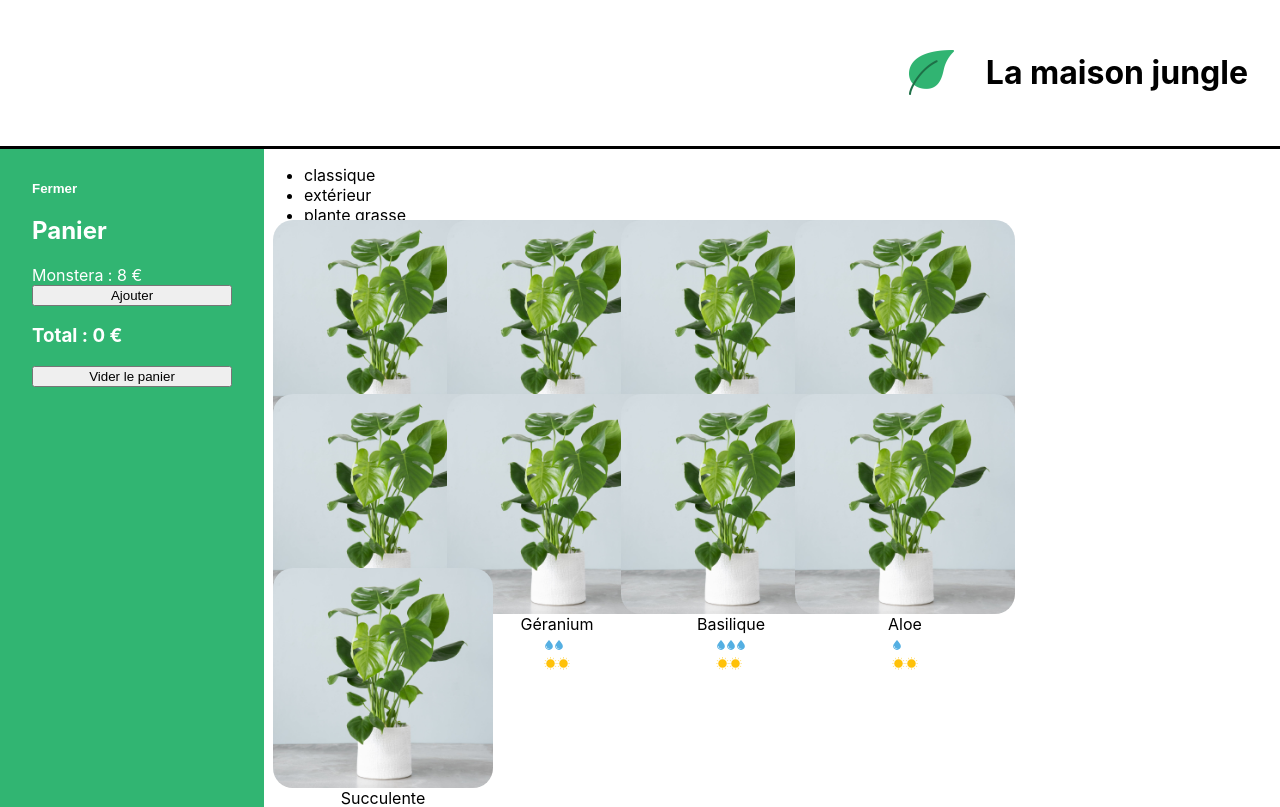
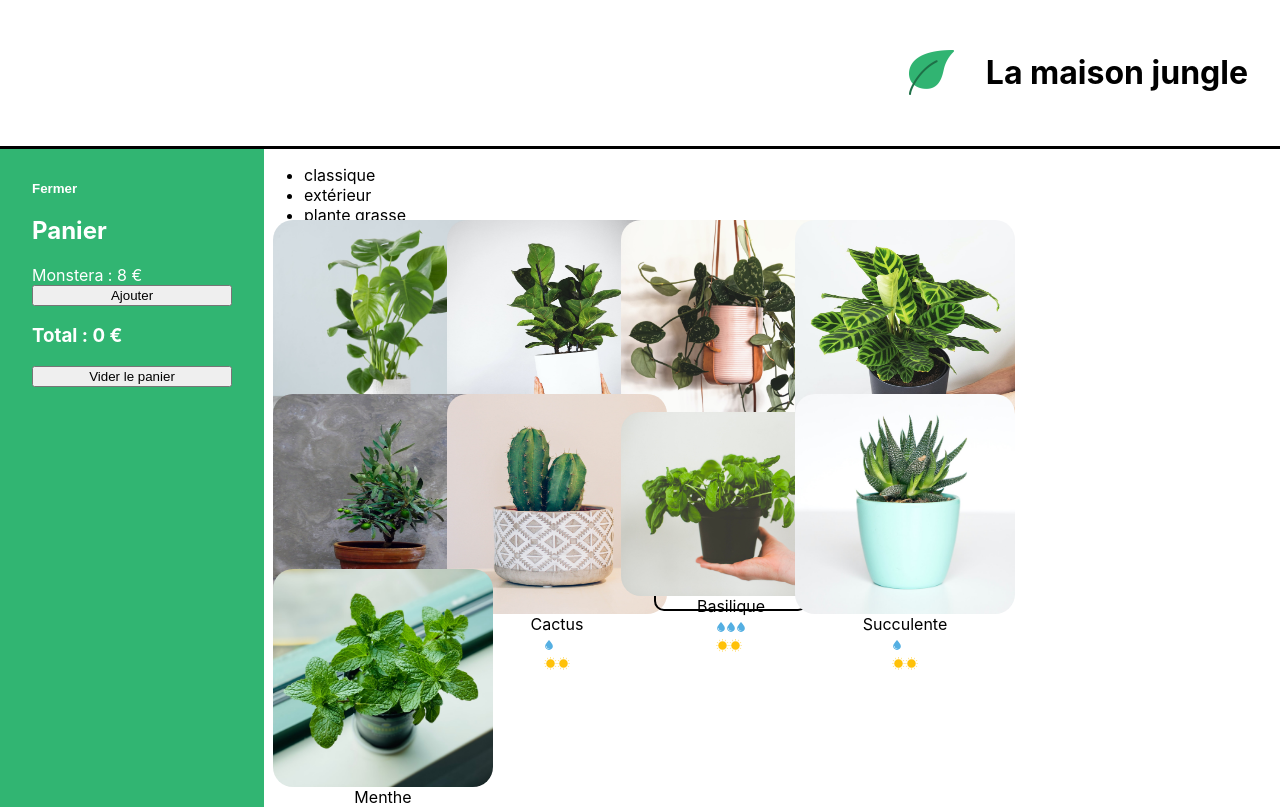
Before and after one commit to AdalbertPungu/Reactjs-Projects, a React (Create React App) app in the folder la-maison-jungle/: page / in a window 1280 px wide. Shown: the top 807 px of the page. Built offline with nearby package versions, Linux system fonts and the light colour scheme.

Commit message:
Import pictures in plantList

```diff
--- a/la-maison-jungle/src/data/plantList.js
+++ b/la-maison-jungle/src/data/plantList.js
@@ -1,4 +1,12 @@
 import monstera from '../assets/monstera.jpg'
+import lyrata from '../assets/lyrata.jpg'
+import pothos from '../assets/pothos.jpg'
+import succulent from '../assets/succulent.jpg'
+import olivier from '../assets/olivier.jpg'
+import basil from '../assets/basil.jpg'
+import mint from '../assets/mint.jpg'
+import calathea from '../assets/calathea.jpg'
+import cactus from '../assets/cactus.jpg'
 
 export const plantList = [
 	{
@@ -15,23 +23,24 @@
 		id: '2ab',
 		light: 3,
 		water: 1,
-		cover: monstera
+		cover: lyrata
 	},
+
 	{
 		name: 'pothos argenté',
 		category: 'classique',
 		id: '3sd',
 		light: 1,
 		water: 2,
-		cover: monstera
+		cover: pothos
 	},
 	{
-		name: 'yucca',
+		name: 'calathea',
 		category: 'classique',
 		id: '4kk',
-		light: 3,
-		water: 1,
-		cover: monstera
+		light: 2,
+		water: 3,
+		cover: calathea
 	},
 	{
 		name: 'olivier',
@@ -39,15 +48,16 @@
 		id: '5pl',
 		light: 3,
 		water: 1,
-		cover: monstera
+		cover: olivier
 	},
+
 	{
-		name: 'géranium',
-		category: 'extérieur',
-		id: '6uo',
+		name: 'cactus',
+		category: 'plante grasse',
+		id: '8fp',
 		light: 2,
-		water: 2,
-		cover: monstera
+		water: 1,
+		cover: cactus
 	},
 	{
 		name: 'basilique',
@@ -55,15 +65,7 @@
 		id: '7ie',
 		light: 2,
 		water: 3,
-		cover: monstera
-	},
-	{
-		name: 'aloe',
-		category: 'plante grasse',
-		id: '8fp',
-		light: 2,
-		water: 1,
-		cover: monstera
+		cover: basil
 	},
 	{
 		name: 'succulente',
@@ -71,6 +73,15 @@
 		id: '9vn',
 		light: 2,
 		water: 1,
-		cover: monstera
+		cover: succulent
+	},
+
+	{
+		name: 'menthe',
+		category: 'extérieur',
+		id: '6uo',
+		light: 2,
+		water: 2,
+		cover: mint
 	}
 ]
```
